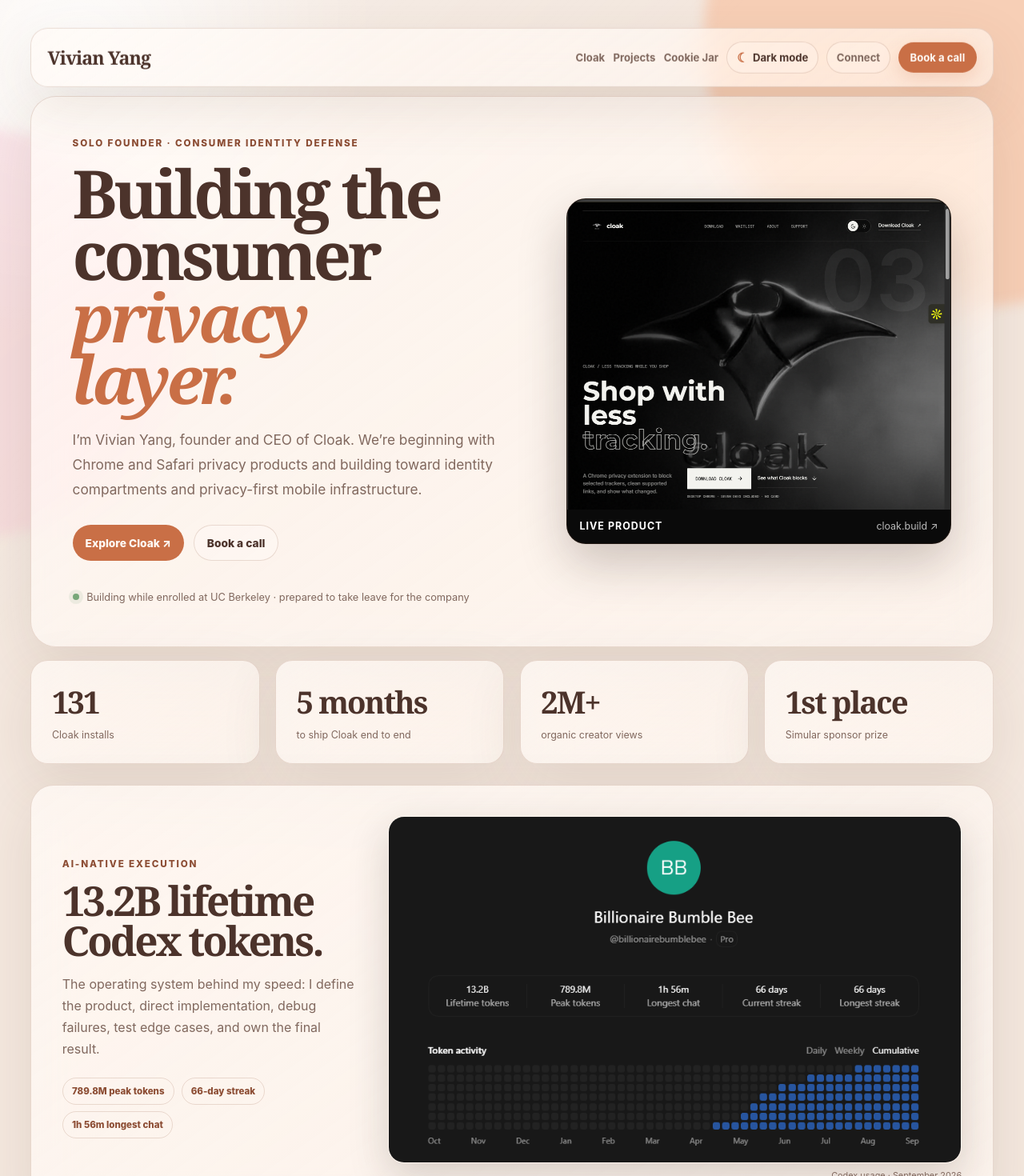
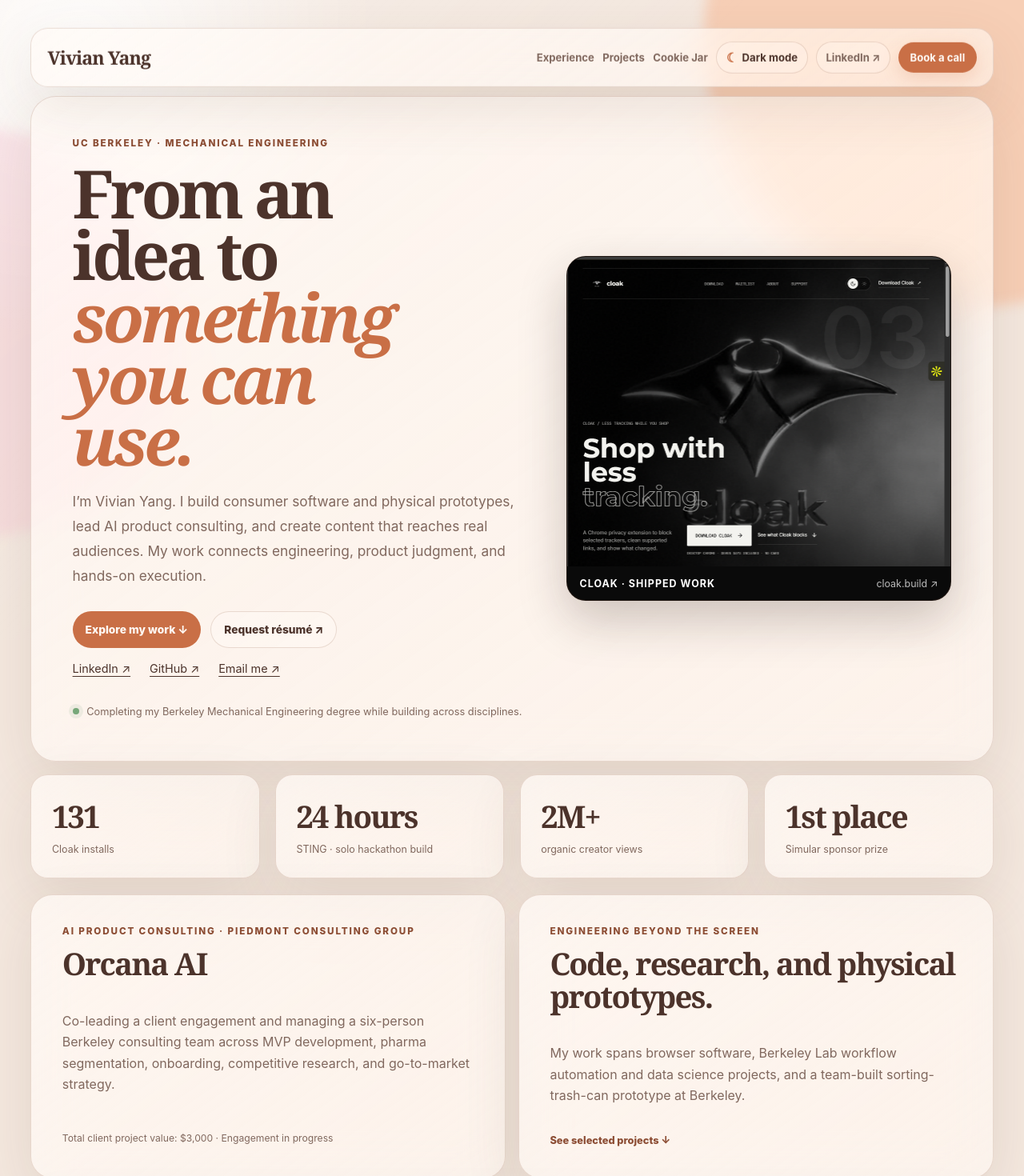
Before and after one commit to billionairebumblebee/vivianyang, a Next.js app: page / in a window 1280 px wide. Shown: the top 1470 px of the page at 80% size. Built offline with nearby package versions, Linux system fonts and the light colour scheme.

Commit message:
Refresh recruiter positioning and clarify project evidence

```diff
--- a/app/layout.tsx
+++ b/app/layout.tsx
@@ -3,8 +3,10 @@ import { Analytics } from "@vercel/analytics/next";
 import { SpeedInsights } from "@vercel/speed-insights/next";
 
 export const metadata = {
-  title: "Vivian Yang — Founder of Cloak",
-  description: "Solo founder of Cloak, building consumer identity defense across browser privacy and privacy-first mobile infrastructure.",
+  metadataBase: new URL("https://vivianyang.vercel.app"),
+  alternates: { canonical: "/" },
+  title: "Vivian Yang — Berkeley Engineer & Product Builder",
+  description: "UC Berkeley Mechanical Engineering student building across consumer software, AI product consulting, hardware prototypes, and creator distribution. Explore Cloak, STING, and selected work.",
 };
 
 export default function RootLayout({ children }: { children: React.ReactNode }) {
--- a/app/page.tsx
+++ b/app/page.tsx
@@ -6,15 +6,16 @@ import "./portfolio.css";
 const email = "vivian_yang@berkeley.edu";
 const calendly = "https://calendly.com/vivian_yang-berkeley/";
 const cookieJar = "https://cookiejar-five.vercel.app/";
+const resume = `mailto:${email}?subject=Request%20for%20Vivian%20Yang%27s%20resume`;
 
 const reels = [
   {
-    title: "Vivian Builds featured reel one",
+    title: "Featured reel by @vivian.yan6 — one",
     href: "https://www.instagram.com/reel/DEg3KbuxS1o/",
     embed: "https://www.instagram.com/reel/DEg3KbuxS1o/embed",
   },
   {
-    title: "Vivian Builds featured reel two",
+    title: "Featured reel by @vivian.yan6 — two",
     href: "https://www.instagram.com/reel/C_mJKXpSOV4/",
     embed: "https://www.instagram.com/reel/C_mJKXpSOV4/embed",
   },
@@ -22,7 +23,7 @@ const reels = [
 
 const proof = [
   { value: "131", label: "Cloak installs" },
-  { value: "5 months", label: "to ship Cloak end to end" },
+  { value: "24 hours", label: "STING · solo hackathon build" },
   { value: "2M+", label: "organic creator views" },
   { value: "1st place", label: "Simular sponsor prize" },
 ];
@@ -31,7 +32,7 @@ const builds = [
   {
     index: "01",
     title: "STING",
-    meta: "Scam defense · Solo build · 24 hours",
+    meta: "Hackathon prototype · Solo build · 24 hours",
     copy: "A scam-intelligence product for suspicious calls, links, and messages. Built solo in 24 hours and awarded Simular’s first-place sponsor prize at the 2026 Cal AI Hackathon.",
     href: "https://cloak-sting-hackathon-2026.vercel.app/",
     linkLabel: "Try STING",
@@ -40,24 +41,24 @@ const builds = [
   {
     index: "02",
     title: "Skein",
-    meta: "AI video editor · Creator control",
-    copy: "Turns one authentic take into multiple publish-ready clips while keeping source ownership, edit approval, and human likeness under the creator’s control.",
+    meta: "AI video editing · Prototype",
+    copy: "Explores turning one authentic take into multiple clips, with creator approval and control of source material and likeness built into the workflow.",
     href: "https://skein-peach.vercel.app/",
     linkLabel: "Explore Skein",
   },
   {
     index: "03",
     title: "Field Office",
-    meta: "AI operations · Service businesses",
-    copy: "An approval-first operating system that helps owner-operated service businesses manage leads, calls, scheduling, jobs, invoices, dispatch, and back-office decisions.",
+    meta: "AI operations · MVP experiment",
+    copy: "An MVP exploring approval-based workflows for service businesses, from lead intake and scheduling to jobs, invoicing, and dispatch.",
     href: "https://field-office-eta.vercel.app/",
     linkLabel: "Open Field Office",
   },
   {
     index: "04",
     title: "Interaction",
-    meta: "Social product · Real-world plans",
-    copy: "An invite-only Bay Area product that forms a small group around one actual plan using availability, budget, location, and the people members want to meet.",
+    meta: "Community product · Experiment",
+    copy: "A social product experiment around small-group plans in the Bay Area, exploring how availability, budget, location, and shared interests can help people meet.",
     href: "https://interaction-omega.vercel.app/",
     linkLabel: "Visit Interaction",
   },
@@ -86,8 +87,8 @@ const builds = [
   {
     index: "08",
     title: "Oski Sorting Trash Can",
-    meta: "CAD · Arduino · 3D printing · IoT",
-    copy: "Designed and built an automated sorting trash can using CAD, Arduino, 3D printing, and IoT systems.",
+    meta: "Team hardware prototype · CAD · Arduino",
+    copy: "Worked with a Berkeley PREP team to design and build a sorting-trash-can prototype using CAD, Arduino, and 3D printing.",
     image: "/IMG_8690.jpg",
   },
 ];
@@ -116,41 +117,42 @@ export default function PortfolioPage() {
       <nav className="site-nav glass" aria-label="Primary navigation">
         <a className="brand" href="#top">Vivian Yang</a>
         <div className="nav-links">
-          <a href="#cloak">Cloak</a>
+          <a href="#experience">Experience</a>
           <a href="#builds">Projects</a>
           <a href="#cookie-jar">Cookie Jar</a>
           <button className="theme-toggle" onClick={toggleTheme} aria-label={isDark ? "Switch to light mode" : "Switch to dark mode"}><span aria-hidden="true">{isDark ? "☀" : "☾"}</span>{isDark ? "Light mode" : "Dark mode"}</button>
-          <a className="nav-connect" href="https://www.linkedin.com/in/viviany31" target="_blank" rel="noreferrer">Connect</a>
+          <a className="nav-connect" href="https://www.linkedin.com/in/viviany31" target="_blank" rel="noreferrer">LinkedIn ↗</a>
           <a className="nav-cta" href={calendly} target="_blank" rel="noreferrer">Book a call</a>
         </div>
       </nav>
 
       <section id="top" className="hero glass">
         <div className="hero-main">
-          <p className="eyebrow">Solo founder · Consumer identity defense</p>
-          <h1>Building the consumer <em>privacy layer.</em></h1>
+          <p className="eyebrow">UC Berkeley · Mechanical Engineering</p>
+          <h1>From an idea to <em>something you can use.</em></h1>
           <p className="hero-lede">
-            I’m Vivian Yang, founder and CEO of Cloak. We’re beginning with Chrome and Safari privacy products and building toward identity compartments and privacy-first mobile infrastructure.
+            I’m Vivian Yang. I build consumer software and physical prototypes, lead AI product consulting, and create content that reaches real audiences. My work connects engineering, product judgment, and hands-on execution.
           </p>
           <div className="hero-actions">
-            <a className="button primary" href="https://cloak.build/" target="_blank" rel="noreferrer">Explore Cloak ↗</a>
-            <a className="button secondary" href={calendly} target="_blank" rel="noreferrer">Book a call</a>
+            <a className="button primary" href="#builds">Explore my work ↓</a>
+            <a className="button secondary" href={resume}>Request résumé ↗</a>
           </div>
-          <p className="founder-status"><span /> Building while enrolled at UC Berkeley · prepared to take leave for the company</p>
+          <div className="recruiter-links" aria-label="Recruiter links"><a href="https://www.linkedin.com/in/viviany31" target="_blank" rel="noreferrer">LinkedIn ↗</a><a href="https://github.com/billionairebumblebee" target="_blank" rel="noreferrer">GitHub ↗</a><a href={`mailto:${email}`}>Email me ↗</a></div>
+          <p className="founder-status"><span /> Completing my Berkeley Mechanical Engineering degree while building across disciplines.</p>
         </div>
         <a className="hero-preview" href="https://cloak.build/" target="_blank" rel="noreferrer" aria-label="Open the live Cloak website">
           <img src="/cloak-site-preview.png" alt="Preview of the Cloak privacy extension website" />
-          <span><strong>Live product</strong><em>cloak.build ↗</em></span>
+          <span><strong>Cloak · Shipped work</strong><em>cloak.build ↗</em></span>
         </a>
       </section>
 
-      <section className="proof-grid" aria-label="Founder proof">
+      <section className="proof-grid" aria-label="Selected results">
         {proof.map((item) => <article className="proof-card glass" key={item.label}><strong>{item.value}</strong><span>{item.label}</span></article>)}
       </section>
 
-      <section className="codex-proof glass" aria-labelledby="codex-proof-title">
-        <div className="codex-proof-copy"><p className="eyebrow">AI-native execution</p><h2 id="codex-proof-title">13.2B lifetime Codex tokens.</h2><p>The operating system behind my speed: I define the product, direct implementation, debug failures, test edge cases, and own the final result.</p><div className="codex-proof-notes"><span>789.8M peak tokens</span><span>66-day streak</span><span>1h 56m longest chat</span></div></div>
-        <figure className="codex-proof-image"><img src="/codex-stats-sep-2026.png" alt="Codex usage dashboard showing 13.2 billion lifetime tokens, 789.8 million peak tokens, a 1 hour 56 minute longest chat, and a 66 day streak" /><figcaption>Codex usage · September 2026</figcaption></figure>
+      <section id="experience" className="experience-grid" aria-label="Consulting and engineering experience">
+        <article className="student-card glass"><p className="eyebrow">AI product consulting · Piedmont Consulting Group</p><h3>Orcana AI</h3><p>Co-leading a client engagement and managing a six-person Berkeley consulting team across MVP development, pharma segmentation, onboarding, competitive research, and go-to-market strategy.</p><p className="student-note">Total client project value: $3,000 · Engagement in progress</p></article>
+        <article className="student-card glass"><p className="eyebrow">Engineering beyond the screen</p><h3>Code, research, and physical prototypes.</h3><p>My work spans browser software, Berkeley Lab workflow automation and data science projects, and a team-built sorting-trash-can prototype at Berkeley.</p><a className="build-link" href="#builds">See selected projects ↓</a></article>
       </section>
 
       <section id="cookie-jar" className="cookie-section cookie-section-featured glass">
@@ -160,23 +162,23 @@ export default function PortfolioPage() {
 
       <section id="cloak" className="cloak-section section-space">
         <div className="section-intro">
-          <p className="eyebrow">01 · Product thesis</p>
+          <p className="eyebrow">01 · Shipped software</p>
           <h2>Make invisible tracking visible—and controllable.</h2>
-          <p>Cloak begins in the browser, where users can see what changed, understand their tracking state, and take meaningful control.</p>
+          <p>Cloak is my browser privacy project: an exercise in taking a consumer product through implementation, distribution, activation, and support. It reached 131 installs.</p>
         </div>
         <article className="cloak-detail glass">
-          <div className="cloak-detail-head"><div><p className="mini-label">Cloak · Founder & CEO</p><h3>I built and operate Cloak end to end.</h3></div><a href="https://cloak.build/" target="_blank" rel="noreferrer">Live product ↗</a></div>
+          <div className="cloak-detail-head"><div><p className="mini-label">Cloak · Founder & builder</p><h3>From browser protection to checkout and support.</h3></div><a href="https://cloak.build/" target="_blank" rel="noreferrer">Visit Cloak ↗</a></div>
           <ul>
             <li>Built and shipped Chrome and Safari privacy products, the public website, subscription checkout, activation system, and support loop in five months while enrolled at UC Berkeley.</li>
-            <li>Define product specifications and direct AI coding agents through implementation, debugging, testing, and QA; own all product and technical decisions.</li>
+            <li>Defined product specifications and directed AI coding agents through implementation, debugging, testing, and QA, with responsibility for product and technical decisions.</li>
             <li>Built protections for selected tracker requests, recognizable URL identifiers, readable tracking state, and fingerprinting surfaces, with local session receipts showing users what changed.</li>
-            <li>Expanding Cloak from browser privacy products into a consumer privacy layer spanning identity compartments and privacy-first mobile infrastructure.</li>
+            <li>The work gave me hands-on experience with the systems around a product: browser behavior, billing, activation, and user-facing explanations.</li>
           </ul>
         </article>
       </section>
 
       <section id="builds" className="builds-section section-space">
-        <div className="section-heading"><div><p className="eyebrow">02 · Selected work</p><h2>Selected projects.</h2></div><p>Six live products plus independent software and hardware builds—each selected for ownership, range, or execution speed.</p></div>
+        <div className="section-heading"><div><p className="eyebrow">02 · Selected work</p><h2>Selected projects.</h2></div><p>Shipped websites, software experiments, and hardware prototypes—work spanning product design, implementation, and testing.</p></div>
         <div className="build-grid">
           {builds.map((build) => <article className={`build-card glass ${build.featured ? "featured" : ""}`} key={build.title}>
             {build.image && <img className="build-image-contain" src={build.image} alt="Oski Sorting Trash Can team with prototype" />}
@@ -187,12 +189,17 @@ export default function PortfolioPage() {
 
       <section className="distribution section-space">
         <article className="creator-card glass">
-          <div><p className="eyebrow">03 · Distribution</p><h2>2M+ organic views.</h2><p>I grew @vivianbuilds without paid distribution—evidence that I can shape a message, earn attention, and learn from real audiences.</p></div>
-          <div className="creator-links"><a href="https://www.instagram.com/vivianbuilds/" target="_blank" rel="noreferrer">Instagram · @vivianbuilds ↗</a><a href="https://www.tiktok.com/@vivianbuilds" target="_blank" rel="noreferrer">TikTok · @vivianbuilds ↗</a><span>Consumer storytelling</span><span>Organic distribution</span></div>
+          <div><p className="eyebrow">03 · Distribution</p><h2>2M+ organic views.</h2><p>My student and lifestyle content on @vivian.yan6 reached more than two million organic views. The reels below are from that account. I now share my building work on @vivianbuilds.</p></div>
+          <div className="creator-links"><a href="https://www.instagram.com/vivian.yan6/" target="_blank" rel="noreferrer">Featured reels · @vivian.yan6 ↗</a><a href="https://www.instagram.com/vivianbuilds/" target="_blank" rel="noreferrer">Building now · @vivianbuilds ↗</a><a href="https://www.tiktok.com/@vivianbuilds" target="_blank" rel="noreferrer">TikTok · @vivianbuilds ↗</a></div>
         </article>
         <div className="reels-grid" aria-label="Featured Instagram videos">
           {reels.map((reel) => <article className="reel-card glass" key={reel.href}><div className="reel-frame"><iframe src={reel.embed} title={reel.title} loading="lazy" allow="autoplay; clipboard-write; encrypted-media; picture-in-picture; web-share" allowFullScreen /></div><a href={reel.href} target="_blank" rel="noreferrer">Watch on Instagram ↗</a></article>)}
         </div>
+      </section>
+
+      <section className="codex-proof glass" aria-labelledby="codex-proof-title">
+        <div className="codex-proof-copy"><p className="eyebrow">How I build with AI</p><h2 id="codex-proof-title">13.2B lifetime Codex tokens.</h2><p>I define specifications, direct implementation, debug failures, and test edge cases. This usage snapshot documents the tools behind the work; the projects above show what I built with them.</p><div className="codex-proof-notes"><span>789.8M peak tokens</span><span>66-day streak at capture</span></div></div>
+        <figure className="codex-proof-image"><img src="/codex-stats-sep-2026.png" alt="September 3 Codex usage snapshot showing 13.2 billion lifetime tokens and a 66 day streak" loading="lazy" /><figcaption>Historical usage snapshot · September 3, 2026</figcaption></figure>
       </section>
 
       <section id="story" className="story-section section-space">
--- a/app/portfolio.css
+++ b/app/portfolio.css
@@ -1207,6 +1207,36 @@ button {
   gap: 0.75rem;
 }
 
+.recruiter-links {
+  display: flex;
+  flex-wrap: wrap;
+  gap: 0.75rem 1.5rem;
+  margin-top: 1.1rem;
+  font-size: 0.9rem;
+  text-decoration: underline;
+  text-underline-offset: 4px;
+}
+
+.experience-grid {
+  display: grid;
+  grid-template-columns: repeat(2, minmax(0, 1fr));
+  gap: 1rem;
+  margin: 1.25rem 0;
+  scroll-margin-top: 7rem;
+}
+
+.experience-grid p:not(.eyebrow) {
+  color: var(--muted);
+  line-height: 1.65;
+}
+
+@media (max-width: 900px) {
+  .hero,
+  .experience-grid {
+    grid-template-columns: minmax(0, 1fr);
+  }
+}
+
 @media (max-width: 1100px) {
   .build-grid {
     grid-template-columns: repeat(2, minmax(0, 1fr));
```
Also changed, not shown: public/llms.txt.
